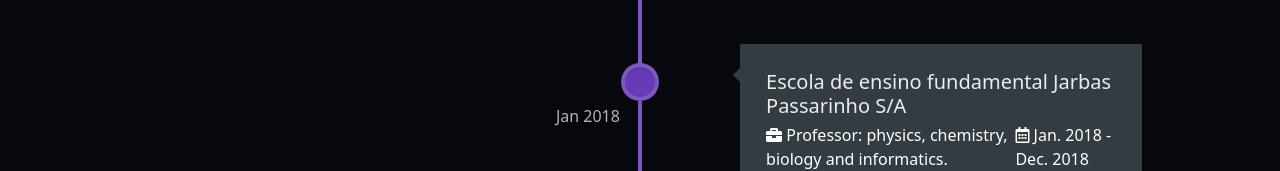
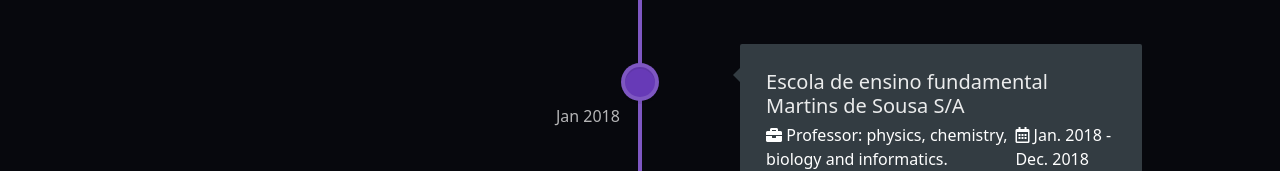
Before and after one commit to CarlosJeffersonSA/CarlosJeffersonSA.github.io, a plain HTML site: page index.html in a window 1280 px wide. Shown: the part 2108-2279 px from the top of the page. Drawn offline with Linux system fonts and the light colour scheme; a web font is replaced by a local one.

Commit message:
Update index.html

```diff
--- a/index.html
+++ b/index.html
@@ -153,7 +153,7 @@
 							</div> <!-- cd-timeline-img -->
 
 							<div class="cd-timeline-content">
-								<h2>Escola de ensino fundamental Jarbas Passarinho S/A</h2>
+								<h2>Escola de ensino fundamental Martins de Sousa S/A</h2>
 								<div class="d-flex justify-content-between">
 									<span class="timeline-content-info-title">
 										<i class="fas fa-briefcase" aria-hidden="true"></i>
```
